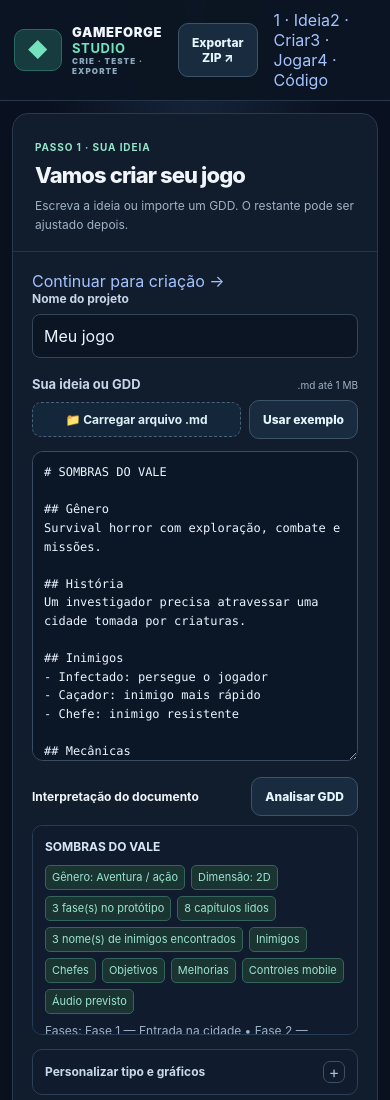
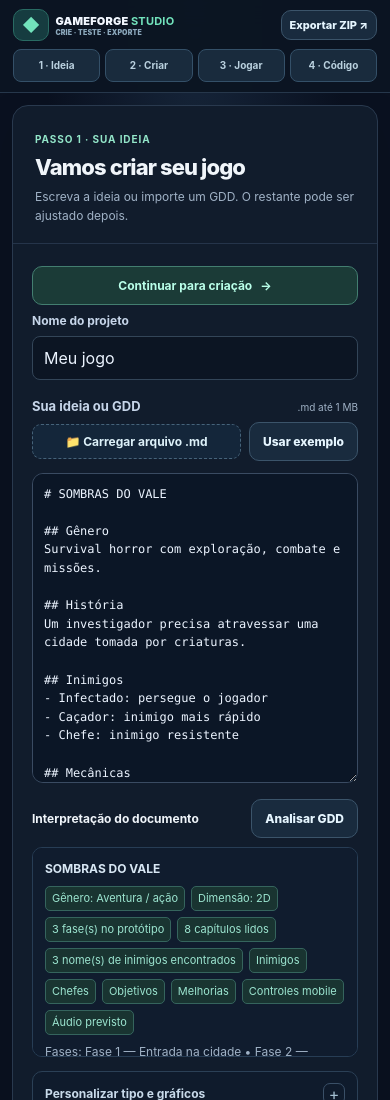
Before and after one commit to jogoiarexx-blip/gameforge-ia, a website: page index.html in a window 390 px wide. Shown: the top 1100 px of the page. Drawn offline with Linux system fonts and the light colour scheme; no server answers.

Commit message:
fix(ui): atalhos responsivos, cabecalho compacto e tela cheia real

```diff
--- a/css/app.css
+++ b/css/app.css
@@ -283,3 +283,53 @@ body{background:radial-gradient(ellipse at 50% 0%,#17263b 0%,#0a1120 54%) fixed}
   .center-panel .preview-box{height:310px;min-height:310px}
   .studio-disclosure>summary{padding:11px 12px}
 }
+
+
+/* v0.17.1 — navegação direta no celular e correções de viewport. */
+.mobile-steps,.step-continue{display:none}
+#idea-step,#create-step,#preview-step,#files-step{scroll-margin-top:118px}
+.center-panel .preview-box:fullscreen{
+  width:100vw;height:100dvh;min-height:0;max-height:none;
+  margin:0;border:0;border-radius:0;box-shadow:none;
+}
+.center-panel .preview-box:fullscreen iframe{height:100%;min-height:0;width:100%}
+@media (max-width:780px){
+  .top{
+    flex-wrap:wrap;row-gap:8px;align-items:center;
+    padding:9px 13px 10px;
+  }
+  .top .brand{min-width:0}
+  .top .top-actions{flex:0 0 auto}
+  .mobile-steps{
+    display:grid;width:100%;grid-template-columns:repeat(4,minmax(0,1fr));
+    gap:5px;
+  }
+  .mobile-steps a{
+    min-width:0;text-align:center;white-space:nowrap;
+    color:#bad1df;font-size:11px;font-weight:700;
+    background:#192b3d;border:1px solid #345068;border-radius:8px;
+    padding:9px 2px;line-height:1.25;
+  }
+  .mobile-steps a:focus-visible,
+  .mobile-steps a:hover{color:#ecfff8;border-color:var(--mint);background:#244638;text-decoration:none}
+  .step-continue{
+    display:flex;justify-content:center;align-items:center;gap:8px;
+    font-size:12px;font-weight:750;padding:11px 12px;margin:3px 0 8px;
+    background:#1b3b37;border:1px solid #437e70;border-radius:10px;
+    color:#b9ffe9;text-decoration:none;
+  }
+  .step-continue:hover{text-decoration:none;background:#27534a;color:white}
+  #idea-step,#create-step,#preview-step,#files-step{scroll-margin-top:132px}
+  .center-panel .preview-box{overflow:hidden}
+}
+@media (max-width:400px){
+  .brand{gap:6px;font-size:11px;letter-spacing:.02em}
+  .brand small{font-size:7px;letter-spacing:.02em}
+  .brand-icon{padding:5px 8px;font-size:17px}
+  .top-actions .small{padding:7px 8px;font-size:11px}
+  .mobile-steps a{font-size:10px}
+}
+@media (prefers-reduced-motion:reduce){
+  html{scroll-behavior:auto}
+  .disclosure-marker,.primary,.outline{transition:none}
+}
```
